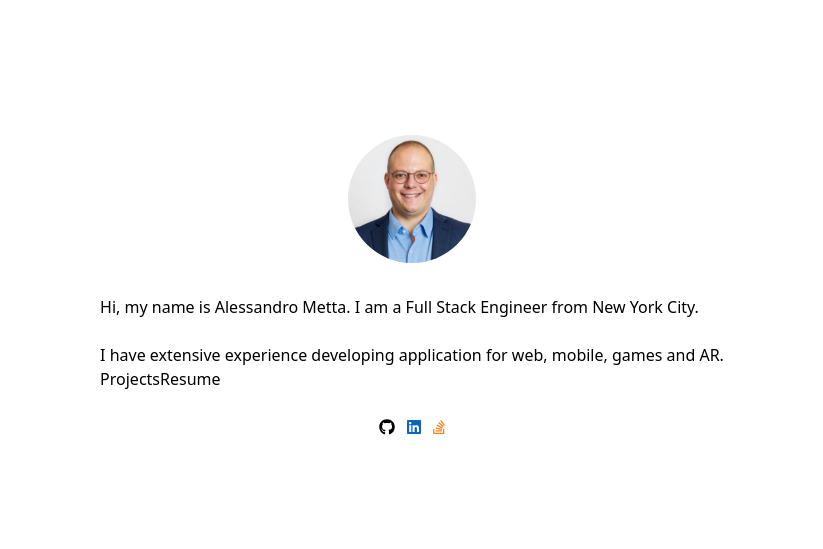
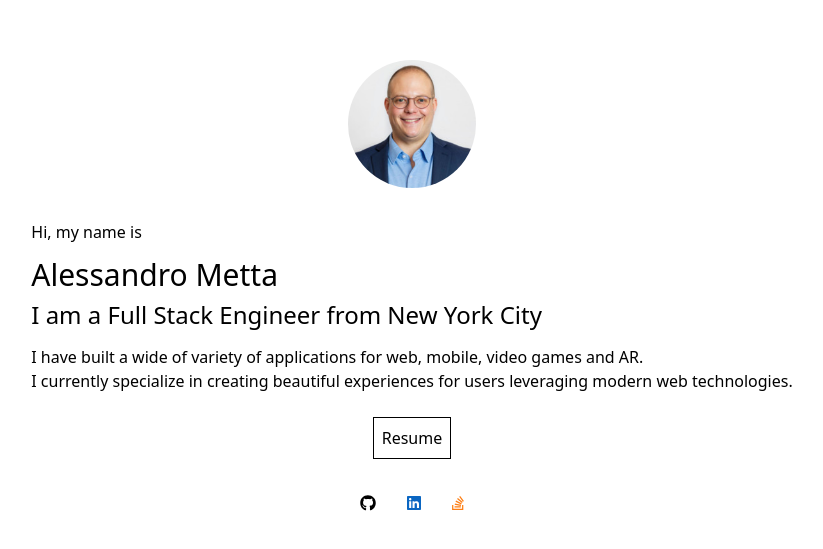
Before and after one commit to n0f3/ametta.dev, a Next.js app: page / in a window 1280 px wide. Shown: the part 113-662 px from the top of the page, without its empty margins (228-1051 px from the left). Built offline with nearby package versions, Linux system fonts and the light colour scheme.

Commit message:
Added css resets, resume link

```diff
--- a/package.json
+++ b/package.json
@@ -2,6 +2,7 @@
   "name": "learn-starter",
   "version": "0.1.0",
   "private": true,
+  "browserslist": "last 2 versions",
   "scripts": {
     "dev": "next dev",
     "build": "next build",
@@ -71,6 +72,7 @@
     "jest": "^26.4.2",
     "lint-staged": "^10.4.0",
     "postcss-flexbugs-fixes": "^4.2.1",
+    "postcss-normalize": "^9.0.0",
     "postcss-preset-env": "^6.7.0",
     "prettier": "2.1.2",
     "ts-jest": "^26.4.0",
--- a/pages/index.tsx
+++ b/pages/index.tsx
@@ -25,39 +25,53 @@ const Home = ({ allPostsData }: HomeProps): JSX.Element => {
       </Head>
       <section className="self-center text-left">
         <p>
-          Hi, my name is Alessandro Metta. I am a Full Stack Engineer from New
-          York City. <br /> <br /> I have extensive experience developing
-          application for web, mobile, games and AR.
+          Hi, my name is
+          <div className="text-3xl mt-2">Alessandro Metta</div>{' '}
+          <div className="text-2xl">
+            I am a Full Stack Engineer from New York City
+          </div>
+          <div className="mt-3">
+            I have built a wide of variety of applications for web, mobile,
+            video games and AR.
+            <br />I currently specialize in creating beautiful experiences for
+            users leveraging modern web technologies.
+          </div>
         </p>
-        <Link href="/portfolio">
-          <a>Projects</a>
-        </Link>
+      </section>
+      <section className="container mx-auto flex self-center flex-row justify-center content-center mt-6 mb-2">
+        {/* <Link href="/portfolio">
+          <button className="border-solid border border-black p-2">
+            Projects
+          </button>
+        </Link> */}
         <Link href="/AlessandroMettaResume.pdf">
-          <a target="_blank">Resume</a>
+          <a
+            target="_blank"
+            className=" border-solid border border-black  p-2 self-center no-underline"
+          >
+            Resume
+          </a>
         </Link>
       </section>
-      <section className="container mx-auto flex self-center flex-row justify-center content-center mt-6 w-2/3">
+
+      <section className="container mx-auto flex self-center flex-row justify-evenly content-center mt-6 w-1/6">
         <Link href="https://github.com/n0f3">
           <a target="_blank">
-            <FontAwesomeIcon icon={['fab', 'github']} width={40} height={40} />
+            <FontAwesomeIcon icon={['fab', 'github']} />
           </a>
         </Link>
         <Link href="https://www.linkedin.com/in/alessandrometta/">
-          <a target="_blank" className="ml-3">
+          <a target="_blank" className="ml-5">
             <FontAwesomeIcon
               icon={['fab', 'linkedin']}
-              width={40}
-              height={40}
               color="rgba(10, 102, 194, 1.00)"
             />
           </a>
         </Link>
         <Link href="https://stackoverflow.com/users/4927930/alessandro-m">
-          <a target="_blank" className="ml-3">
+          <a target="_blank" className="ml-5 bottom-10">
             <FontAwesomeIcon
               icon={['fab', 'stack-overflow']}
-              width={40}
-              height={40}
               color="rgba(253, 126, 20, 1.00)"
             />
           </a>
@@ -83,13 +97,13 @@ const Home = ({ allPostsData }: HomeProps): JSX.Element => {
   );
 };
 
-export const getStaticProps: GetStaticProps = async () => {
-  const allPostsData = await getSortedPostsData();
-  return {
-    props: {
-      allPostsData,
-    },
-  };
-};
+// export const getStaticProps: GetStaticProps = async () => {
+//   const allPostsData = getSortedPostsData();
+//   return {
+//     props: {
+//       allPostsData,
+//     },
+//   };
+// };
 
 export default Home;
--- a/postcss.config.js
+++ b/postcss.config.js
@@ -2,6 +2,7 @@ module.exports = {
   plugins: [
     'tailwindcss',
     'postcss-flexbugs-fixes',
+    'postcss-normalize',
     [
       'postcss-preset-env',
       {
--- a/styles/index.css
+++ b/styles/index.css
@@ -1,3 +1,5 @@
+@import-normalize;
+
 @tailwind base;
 
 @layer base {
```
Also changed, not shown: 2 other files (tests, documents, lock files or other folders).
